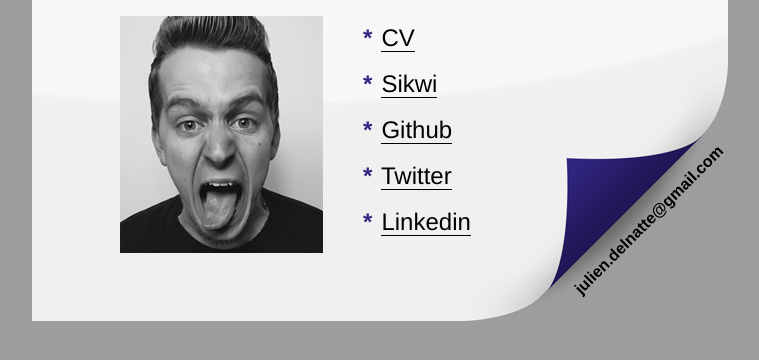
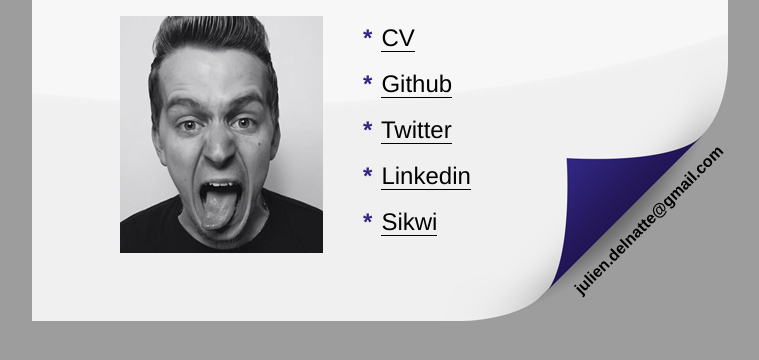
Before and after one commit to Tibus/tibus.github.io, a website: page src/jade/index.jade in a window 1280 px wide. Shown: the part 256-616 px from the top of the page, without its empty margins (260-1019 px from the left). Drawn offline with nearby package versions, Linux system fonts and the light colour scheme; files that its build step writes are made by us from their sources; files whose address does not match are found by name.

Commit message:
add print media

```diff
--- a/src/jade/index.jade
+++ b/src/jade/index.jade
@@ -46,9 +46,6 @@ html( lang="fr-BE" )
             a( href="./cv.html" ) CV
 
           h3
-            a( href="http://www.sikwi.com" rel="external") Sikwi
-
-          h3
             a( href="https://github.com/Tibus" rel="external") Github
 
           h3
@@ -57,5 +54,8 @@ html( lang="fr-BE" )
           h3
             a( href="http://fr.linkedin.com/in/juliendelnatte" rel="external") Linkedin
 
+          h3
+            a( href="http://www.sikwi.com" rel="external") Sikwi
+
       footer
         a( href="mailto:julien.delnatte@gmail.com" ) julien.delnatte@gmail.com
--- a/src/sass/styles.scss
+++ b/src/sass/styles.scss
@@ -114,7 +114,7 @@ footer{
     margin-top: 0;}
 }
 
-@media screen and (min-width: 40rem) {
+@media (min-width: 40rem) {
   main{
     margin-bottom: 0px;}
 
```
Also changed, not shown: src/sass/styles_cv.scss (+8 -2 lines), assets/styles.css, assets/styles.min.css, assets/styles_cv.css, assets/styles_cv.min.css, index.html.
